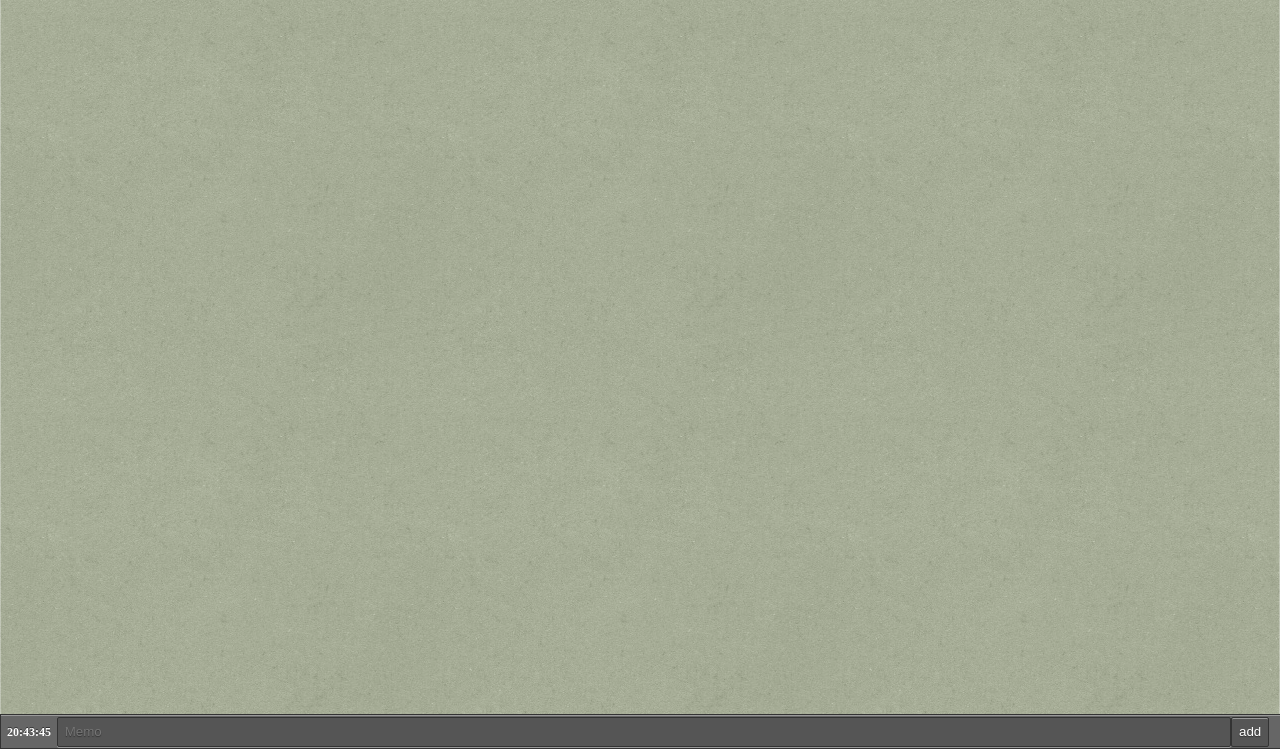
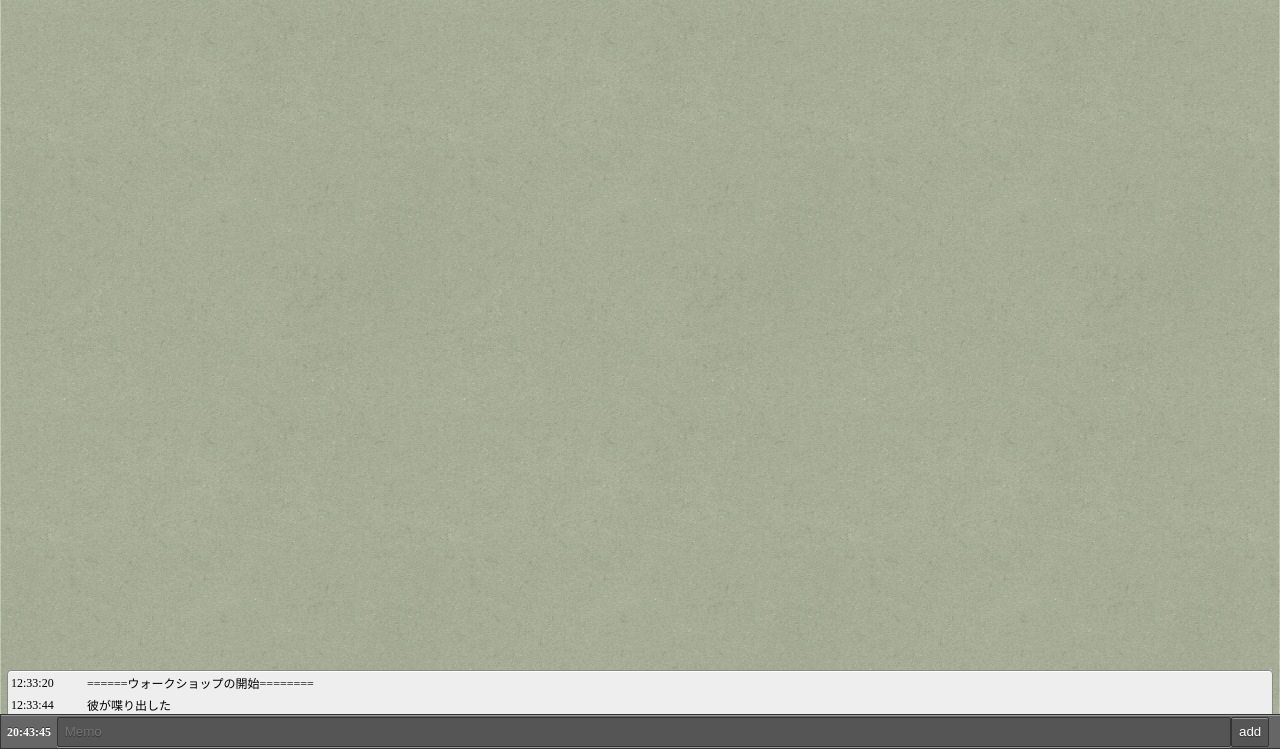
Before and after one commit to shunter1112/naturallog, a browser extension: page app/index.html in a window 1280 px wide. Shown: the part 51-800 px from the top of the page. Drawn offline with Linux system fonts and the light colour scheme.

Commit message:
Shifted the position of declaration of controller

```diff
--- a/app/index.html
+++ b/app/index.html
@@ -5,7 +5,7 @@
     <meta name="viewport" content="width=device-width, initial-scale=1, maximum-scale=1, user-scalable=no">
     <link rel="stylesheet" href="css/style.css">
   </head>
-  <body>
+  <body ng-controller="LogCtrl">
     <div id="SubPanel">
 
     </div>
@@ -13,7 +13,7 @@
       <nav>
         <h1 id="SubPanelCaller">Natural Log</h1>
       </nav>
-      <div ng-controller="LogCtrl" class="container">
+      <div class="container">
         <div class="logbody">
           <table>
             <tr ng-repeat="log in logs">
--- a/app/js/controller.js
+++ b/app/js/controller.js
@@ -2,9 +2,10 @@ var naturalLog = angular.module('naturalLog', ['angularLocalStorage','ngCookies'
 
 naturalLog.controller('LogCtrl',['$scope','storage',function($scope, storage) {
 
-  storage.bind($scope, 'logs',[
+  storage.bind($scope, 'logs', {defaultValue: [
     {note:'======ウォークショップの開始========', time:"12:33:20"},
-    {note:'彼が喋り出した', time:"12:33:44"}]);
+    {note:'彼が喋り出した', time:"12:33:44"}
+  ]});
 
   $scope.addTodo = function() {
     console.log();
```
